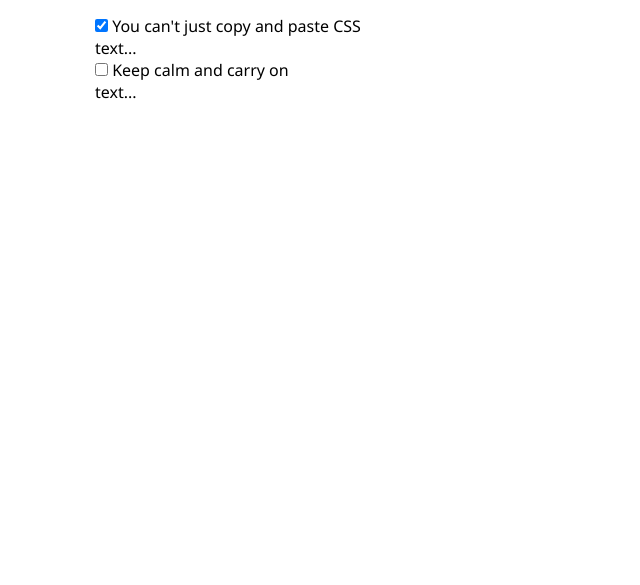
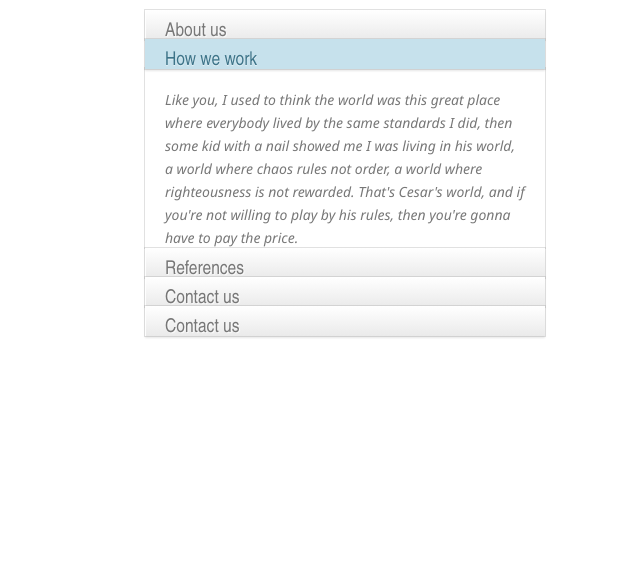
Before and after one commit to GennW/cssBayan, a plain HTML site: page index.html in a window 1280 px wide. Shown: the whole page, without its empty margins (295-935 px from the left). Drawn offline with Linux system fonts and the light colour scheme.

```diff
--- a/index.html
+++ b/index.html
@@ -8,20 +8,42 @@
     <title>Document</title>
 </head>
 <body>
-    <section class="id-container">
+    <section class="ac-container">
         <div>
-            <input id="id-1" name="accordion-1" type="checkbox" checked />
-            <label for="id-1">You can't just copy and paste CSS</label>
-            <article>
-                <p>text... </p>
+            <input id="ac-1" name="accordion-1" type="checkbox">
+            <label for="ac-1">About us</label>
+            <article class="ac-small">
+                <p>Well, the way they make shows is, they make one show. That show's called a pilot. Then they show that show to the people who make shows, and on the strength of that one show they decide if they're going to make more shows.</p>
             </article>
         </div>
         <div>
-            <input id="id-2" name="accordion-1" type="checkbox" />
-            <label for="id-2"> Keep calm and carry on </label>
-            <article>
-                <p>text...</p>
+            <input id="ac-2" name="accordion-1" type="checkbox" checked="">
+            <label for="ac-2">How we work</label>
+            <article class="ac-medium">
+                <p>Like you, I used to think the world was this great place where everybody lived by the same standards I did, then some kid with a nail showed me I was living in his world, a world where chaos rules not order, a world where righteousness is not rewarded. That's Cesar's world, and if you're not willing to play by his rules, then you're gonna have to pay the price. </p>
             </article>
         </div>
+        <div>
+            <input id="ac-3" name="accordion-1" type="checkbox">
+            <label for="ac-3">References</label>
+            <article class="ac-large">
+                <p>You think water moves fast? You should see ice. It moves like it has a mind. Like it knows it killed the world once and got a taste for murder. After the avalanche, it took us a week to climb out. Now, I don't know exactly when we turned on each other, but I know that seven of us survived the slide... and only five made it out. Now we took an oath, that I'm breaking now. We said we'd say it was the snow that killed the other two, but it wasn't. Nature is lethal but it doesn't hold a candle to man. </p>
+            </article>
+        </div>
+        <div>
+            <input id="ac-4" name="accordion-1" type="checkbox">
+            <label for="ac-4">Contact us</label>
+            <article class="ac-large">
+                <p>You see? It's curious. Ted did figure it out - time travel. And when we get back, we gonna tell everyone. How it's possible, how it's done, what the dangers are. But then why fifty years in the future when the spacecraft encounters a black hole does the computer call it an 'unknown entry event'? Why don't they know? If they don't know, that means we never told anyone. And if we never told anyone it means we never made it back. Hence we die down here. Just as a matter of deductive logic. </p>
+            </article>
+        </div>
+        <div>
+            <input id="ac-5" name="accordion-1" type="checkbox">
+            <label for="ac-5">Contact us</label>
+            <article class="ac-large">
+                <p>You see? It's curious. Ted did figure it out - time travel. And when we get back, we gonna tell everyone. How it's possible, how it's done, what the dangers are. But then why fifty years in the future when the spacecraft encounters a black hole does the computer call it an 'unknown entry event'? Why don't they know? If they don't know, that means we never told anyone. And if we never told anyone it means we never made it back. Hence we die down here. Just as a matter of deductive logic. </p>
+            </article>
+        </div>
+    </section>
 </body>
 </html>
--- a/style.css
+++ b/style.css
@@ -4,10 +4,100 @@
     font-family: 'Segoe UI', Tahoma, Geneva, Verdana, sans-serif;
     box-sizing: border-box;
 }
-.id-container{
-    width: 500px;
-    margin: 15px auto 35px auto;
+
+.ac-container{
+	width: 400px;
+	margin: 10px auto 30px auto;
+	text-align: left;
 }
-.id-container label:hover{
-    background: #fff;
+.ac-container label{
+	font-family: 'BebasNeueRegular', 'Arial Narrow', Arial, sans-serif;
+	padding: 5px 20px;
+	position: relative;
+	z-index: 20;
+	display: block;
+	height: 30px;
+	cursor: pointer;
+	color: #777;
+	text-shadow: 1px 1px 1px rgba(255,255,255,0.8);
+	line-height: 33px;
+	font-size: 19px;
+	background: #ffffff;
+	background: -moz-linear-gradient(top, #ffffff 1%, #eaeaea 100%);
+	background: -webkit-gradient(linear, left top, left bottom, color-stop(1%,#ffffff), color-stop(100%,#eaeaea));
+	background: -webkit-linear-gradient(top, #ffffff 1%,#eaeaea 100%);
+	background: -o-linear-gradient(top, #ffffff 1%,#eaeaea 100%);
+	background: -ms-linear-gradient(top, #ffffff 1%,#eaeaea 100%);
+	background: linear-gradient(top, #ffffff 1%,#eaeaea 100%);
+	filter: progid:DXImageTransform.Microsoft.gradient( startColorstr='#ffffff', endColorstr='#eaeaea',GradientType=0 );
+	box-shadow:
+		0px 0px 0px 1px rgba(155,155,155,0.3),
+		1px 0px 0px 0px rgba(255,255,255,0.9) inset,
+		0px 2px 2px rgba(0,0,0,0.1);
 }
+.ac-container label:hover{
+	background: #fff;
+}
+.ac-container input:checked + label,
+.ac-container input:checked + label:hover{
+	background: #c6e1ec;
+	color: #3d7489;
+	text-shadow: 0px 1px 1px rgba(255,255,255, 0.6);
+	box-shadow:
+		0px 0px 0px 1px rgba(155,155,155,0.3),
+		0px 2px 2px rgba(0,0,0,0.1);
+}
+.ac-container label:hover:after,
+.ac-container input:checked + label:hover:after{
+	content: '';
+	position: absolute;
+	width: 24px;
+	height: 24px;
+	right: 13px;
+	top: 7px;
+	background: transparent url(../images/arrow_down.png) no-repeat center center;
+}
+.ac-container input:checked + label:hover:after{
+	background-image: url(../images/arrow_up.png);
+}
+.ac-container input{
+	display: none;
+}
+.ac-container article{
+	background: rgba(255, 255, 255, 0.5);
+	margin-top: -1px;
+	overflow: hidden;
+	height: 0px;
+	position: relative;
+	z-index: 10;
+	-webkit-transition: height 0.3s ease-in-out, box-shadow 0.6s linear;
+	-moz-transition: height 0.3s ease-in-out, box-shadow 0.6s linear;
+	-o-transition: height 0.3s ease-in-out, box-shadow 0.6s linear;
+	-ms-transition: height 0.3s ease-in-out, box-shadow 0.6s linear;
+	transition: height 0.3s ease-in-out, box-shadow 0.6s linear;
+}
+.ac-container article p{
+	font-style: italic;
+	color: #777;
+	line-height: 23px;
+	font-size: 14px;
+	padding: 20px;
+	text-shadow: 1px 1px 1px rgba(255,255,255,0.8);
+}
+.ac-container input:checked ~ article{
+	-webkit-transition: height 0.5s ease-in-out, box-shadow 0.1s linear;
+	-moz-transition: height 0.5s ease-in-out, box-shadow 0.1s linear;
+	-o-transition: height 0.5s ease-in-out, box-shadow 0.1s linear;
+	-ms-transition: height 0.5s ease-in-out, box-shadow 0.1s linear;
+	transition: height 0.5s ease-in-out, box-shadow 0.1s linear;
+	box-shadow: 0px 0px 0px 1px rgba(155,155,155,0.3);
+}
+.ac-container input:checked ~ article.ac-small{
+	height: 140px;
+}
+.ac-container input:checked ~ article.ac-medium{
+	height: 180px;
+}
+.ac-container input:checked ~ article.ac-large{
+	height: 230px;
+}
```
Also changed, not shown: 2 other files.
